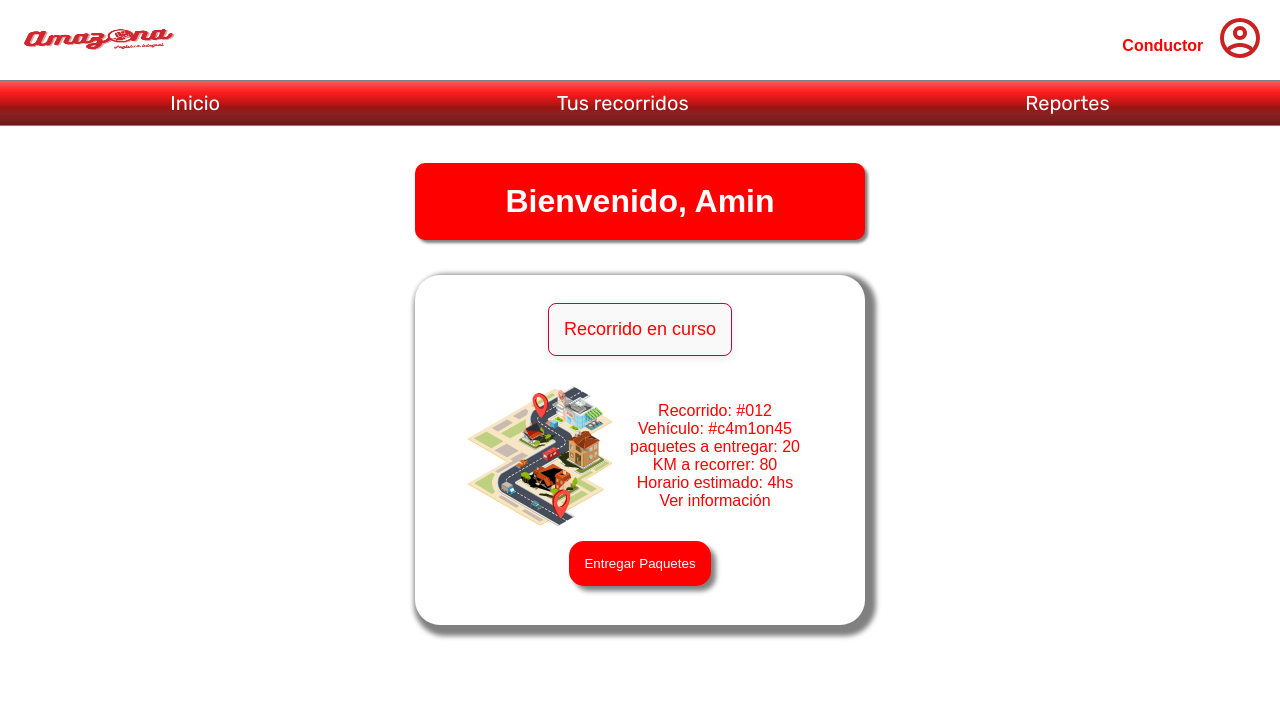
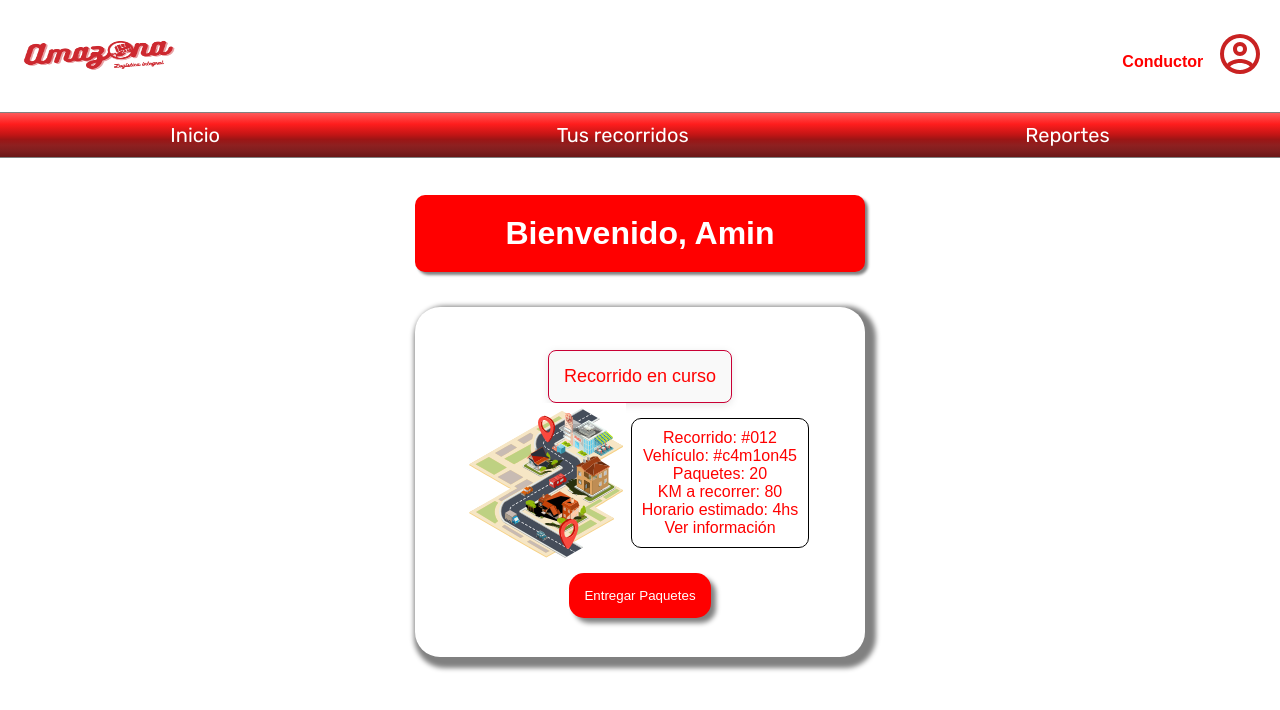
Before and after one commit to imdaviddev/tp-final-laboratorio-frontend, a React (Vite) app: page /conductor in a window 1280 px wide. Shown: the top 710 px of the page. Built offline with nearby package versions, Linux system fonts and the light colour scheme; grey boxes are pictures that could not be loaded.

Commit message:
Solapa conductor (#24)

```diff
--- a/src/components/HeaderComponent/header.css
+++ b/src/components/HeaderComponent/header.css
@@ -10,7 +10,7 @@
 .header-top .logo-amazona {
     background-image: url("../Imagenes/LogoAmazona.png");
     width: 10rem;
-    height: 5rem;
+    height: 7rem;
     background-size: cover;
     background-repeat: no-repeat;
     background-position: center;
--- /dev/null
+++ b/src/pages/Conductor/Components/BasicTabs.tsx
@@ -0,0 +1,119 @@
+import * as React from 'react';
+import Tabs from '@mui/material/Tabs';
+import Tab from '@mui/material/Tab';
+import Box from '@mui/material/Box';
+import { RecorridoDetalle, ContainerDetalle } from '../index';
+import Detalle from './Detalle';
+
+
+interface TabPanelProps {
+  children?: React.ReactNode;
+  index: number;
+  value: number;
+}
+
+function CustomTabPanel(props: TabPanelProps) {
+  const { children, value, index, ...other } = props;
+
+  return (
+    <div
+      role="tabpanel"
+      hidden={value !== index}
+      id={`simple-tabpanel-${index}`}
+      aria-labelledby={`simple-tab-${index}`}
+      {...other}
+    >
+      {value === index && <Box sx={{ p: 3 }}>{children}</Box>}
+    </div>
+  );
+}
+
+function a11yProps(index: number) {
+  return {
+    id: `simple-tab-${index}`,
+    'aria-controls': `simple-tabpanel-${index}`,
+  };
+}
+
+export default function BasicTabs() {
+  const [value, setValue] = React.useState(0);
+
+  const handleChange = (event: React.SyntheticEvent, newValue: number) => {
+    setValue(newValue);
+  };
+
+  return (
+    <Box sx={{ width: '100%' }}>
+      <Box sx={{ borderBottom: 1, borderColor: 'divider' }}>
+        <Tabs value={value} onChange={handleChange} aria-label="basic tabs example" centered TabIndicatorProps={{
+            style: {
+              backgroundColor: 'red', // Cambia el borde inferior de la pestaña activa a rojo
+            },
+          }}>
+          <Tab
+            label="Semanales"
+            {...a11yProps(0)}
+            sx={{
+              '&:hover': {
+                color: 'red', // Color rojo cuando el mouse pasa por encima
+              },
+              '&.Mui-selected': {
+                color: 'red', // Cambia el color del texto cuando la pestaña está seleccionada
+              },
+            }}
+          />
+          <Tab
+            label="Mensuales"
+            {...a11yProps(1)}
+            sx={{
+              '&:hover': {
+                color: 'red', // Color rojo cuando el mouse pasa por encima
+              },
+              '&.Mui-selected': {
+                color: 'red', // Cambia el color del texto cuando la pestaña está seleccionada
+              },
+            }}
+          />
+        </Tabs>
+      </Box>
+      <CustomTabPanel value={value} index={0}>
+        <ContainerDetalle>
+          <RecorridoDetalle>
+            <Detalle tipo="Recorrido" valor="#064"></Detalle>
+            <Detalle tipo="Fecha" valor="25/08/2024"></Detalle>
+            <a href="#">ver detalle</a>
+          </RecorridoDetalle>
+          <RecorridoDetalle>
+            <Detalle tipo="Recorrido" valor="#064"></Detalle>
+            <Detalle tipo="Fecha" valor="25/08/2024"></Detalle>
+            <a href="#">ver detalle</a>
+          </RecorridoDetalle>
+          <RecorridoDetalle>
+            <Detalle tipo="Recorrido" valor="#064"></Detalle>
+            <Detalle tipo="Fecha" valor="25/08/2024"></Detalle>
+            <a href="#">ver detalle</a>
+          </RecorridoDetalle>
+          <RecorridoDetalle>
+            <Detalle tipo="Recorrido" valor="#064"></Detalle>
+            <Detalle tipo="Fecha" valor="25/08/2024"></Detalle>
+            <a href="#">ver detalle</a>
+          </RecorridoDetalle>
+          <RecorridoDetalle>
+            <Detalle tipo="Recorrido" valor="#064"></Detalle>
+            <Detalle tipo="Fecha" valor="25/08/2024"></Detalle>
+            <a href="#">ver detalle</a>
+          </RecorridoDetalle>
+        </ContainerDetalle>
+      </CustomTabPanel>
+      <CustomTabPanel value={value} index={1}>
+        <ContainerDetalle>
+          <RecorridoDetalle>
+            <Detalle tipo="Recorrido" valor="#059"></Detalle>
+            <Detalle tipo="Fecha" valor="20/08/2024"></Detalle>
+            <a href="#">ver detalle</a>
+          </RecorridoDetalle>
+        </ContainerDetalle>
+      </CustomTabPanel>
+    </Box>
+  );
+}
--- a/src/pages/Conductor/ConductorInicio.tsx
+++ b/src/pages/Conductor/ConductorInicio.tsx
@@ -1,11 +1,10 @@
 import React, { useState } from 'react'; // Importa useState
 import Component from '../../components/PestañaEmergente/PestañaEmergente'; // El componente que deseas mostrar
-import conductorInicio from '../../../public/conductorInicio.svg'
 
 import './css/conductor.css'
 import './css/conductorModal.css'
 
-import { RecorridoDetalle, MensajeBienvenida, ContainerPadre, ContainerHijo, ContainerDetalle, DescHijo } from '.';
+import { RecorridoDetalle, MensajeBienvenida, ContainerPadre, ContainerHijo, ImgConductorInicio,ContainerImgDetalle, DescHijo } from '.';
 import Detalle from './Components/Detalle'
 
 const ConductorInicio = () => {
@@ -26,18 +25,18 @@ const ConductorInicio = () => {
 
             <ContainerHijo>
                 <DescHijo>Recorrido en curso</DescHijo>
-                <ContainerDetalle>
-                    <img src={conductorInicio} alt="Conductor Inicio" />
-
+                <ContainerImgDetalle>
+                        <ImgConductorInicio></ImgConductorInicio>
                         <RecorridoDetalle>
                             <Detalle tipo="Recorrido" valor="#012"></Detalle>
                             <Detalle tipo="Vehículo" valor="#c4m1on45"></Detalle>
-                        <Detalle tipo="paquetes a entregar" valor="20"></Detalle>
+                            <Detalle tipo="Paquetes" valor="20"></Detalle>
                             <Detalle tipo="KM a recorrer" valor="80"></Detalle>
                             <Detalle tipo="Horario estimado" valor="4hs"></Detalle>
                             <a href="#">Ver información</a>
                         </RecorridoDetalle>
-                </ContainerDetalle>
+                    </ContainerImgDetalle>
+
 
                 <button id="generarLista" className='button-conductor' onClick={handleGenerarListaClick}>
                     Entregar Paquetes
--- a/src/pages/Conductor/ConductorRecorrido.tsx
+++ b/src/pages/Conductor/ConductorRecorrido.tsx
@@ -1,5 +1,5 @@
-import { RecorridoDetalle, MensajeBienvenida, ContainerPadre, ContainerHijo, DescHijo, Button } from '.';
-import Detalle from './Components/Detalle';
+import { MensajeBienvenida, ContainerPadre, ContainerHijo, DescHijo } from '.';
+import BasicTabs from './Components/BasicTabs';
 import './css/conductor.css'
 
 
@@ -8,25 +8,9 @@ const CoductorRecorrido = () => {
         <ContainerPadre>
 
             <MensajeBienvenida>Tus recorridos</MensajeBienvenida>
-
             <ContainerHijo>
                 <DescHijo>Reporte de rutas</DescHijo>
-                <RecorridoDetalle>
-                    <Detalle tipo="Recorrido" valor="#064"></Detalle>
-                    <Detalle tipo="Fecha" valor="25/08/2024"></Detalle>
-                    <a href="#">ver detalle</a>
-                </RecorridoDetalle>
-                <RecorridoDetalle>
-                    <Detalle tipo="Recorrido" valor="#059"></Detalle>
-                    <Detalle tipo="Fecha" valor="20/08/2024"></Detalle>
-                    <a href="#">ver detalle</a>
-                </RecorridoDetalle>
-
-                <div>
-                    <Button>Reporte Semanal</Button>
-                    <Button>Reporte Semanal</Button>
-                </div>
-
+                <BasicTabs></BasicTabs>
             </ContainerHijo>
         </ContainerPadre>
     </>
--- a/src/pages/Conductor/css/conductor.css
+++ b/src/pages/Conductor/css/conductor.css
@@ -1,7 +1,4 @@
-img {
-    width: 150px;
-    height: 150px;
-}
+
 
 .button-conductor {
     padding: 15px;
--- a/src/pages/Conductor/index.tsx
+++ b/src/pages/Conductor/index.tsx
@@ -33,7 +33,7 @@ export const MensajeBienvenida = styled.div`
 `
 
 export const DescHijo = styled.div`
-  margin-bottom: 25px;
+  margin-top: 15px;
   padding: 15px;
   display: flex;
   align-items: center;
@@ -76,12 +76,33 @@ export const ContainerHijo = styled.div`
 `
 //Centra El detalle e imagen del recorrido
 export const ContainerDetalle = styled.div`
-    width: 350px;
   height: 200px;
+  padding-top: 55px;
+  display: flex;
+  flex-direction: column;
+  align-items: center;
+  justify-content: center;
+  overflow-y: auto; /* Permite el scroll vertical cuando el contenido excede la altura */
+
+
+`
+
+export const ContainerImgDetalle = styled.div`
   display: flex;
   align-items: center;
-    justify-content: center;
 `
+export const ImgConductorInicio = styled.div`
+  background-image: url("../../../public/conductorInicio.svg");
+  background-size: cover;
+  background-position: center;
+  width: 160px;
+  height: 160px;
+
+  @media (max-width: 600px) {
+    width: 100px;
+    height: 100px;
+    }
+`;
 
 export const Button = styled.button`
     padding: 15px;
@@ -94,13 +115,19 @@ export const Button = styled.button`
 `
 
 export const RecorridoDetalle = styled.div`
-    margin: 15px;
-    width: 350px;
+  margin: 5px;
+  padding:10px;
   display: flex;
   flex-direction: column;
   justify-content: space-around;
   align-items: center;
+  border:1px solid black;
   border-radius: 10px;
+
+  @media (max-width: 600px) {
+    font-size: 12px;
+  }
+
 `
 //Estilo para los reportes, podria verse de otra forma
 export const Reportes = styled.div`
```
Lines whose indentation alone changed are shown as unchanged.
